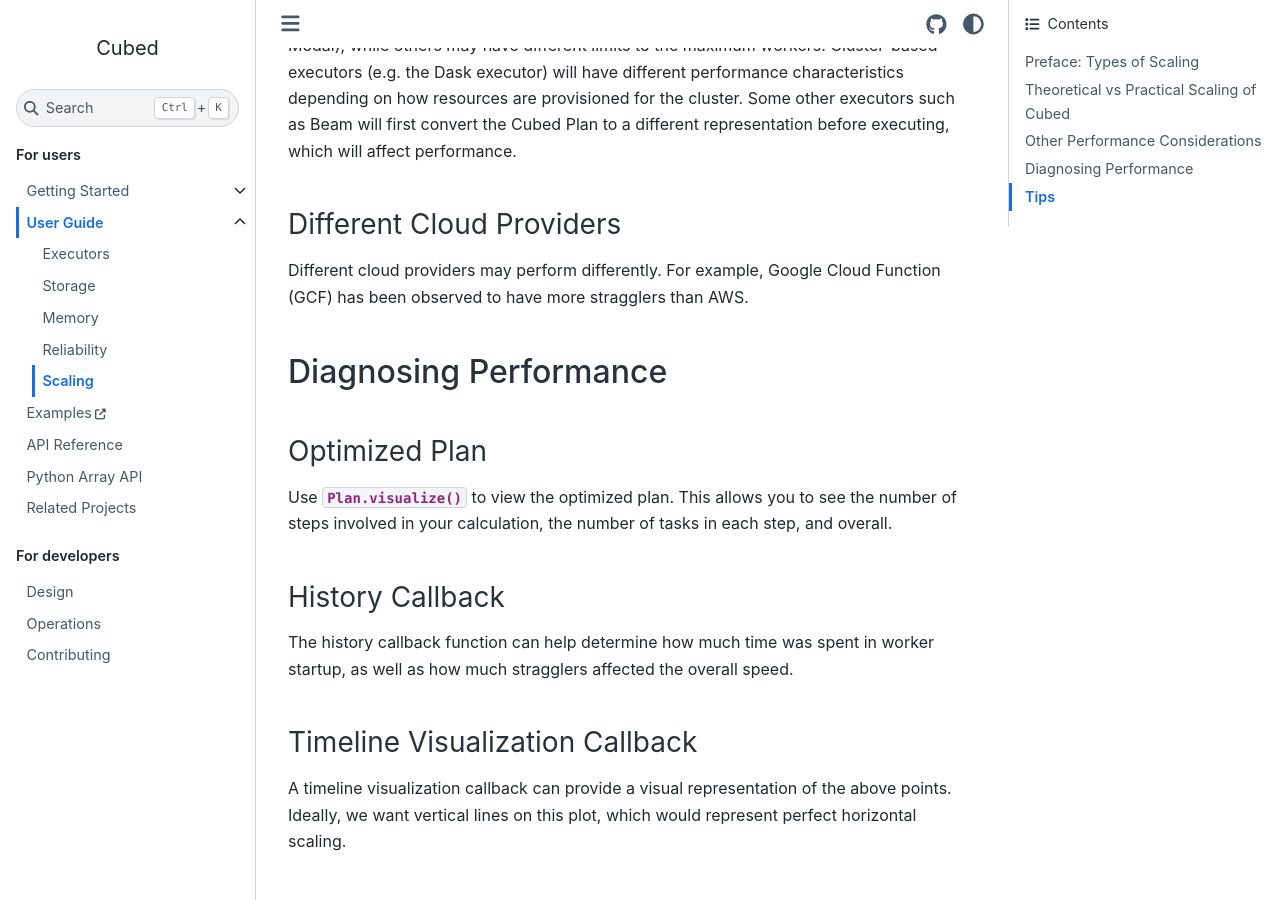
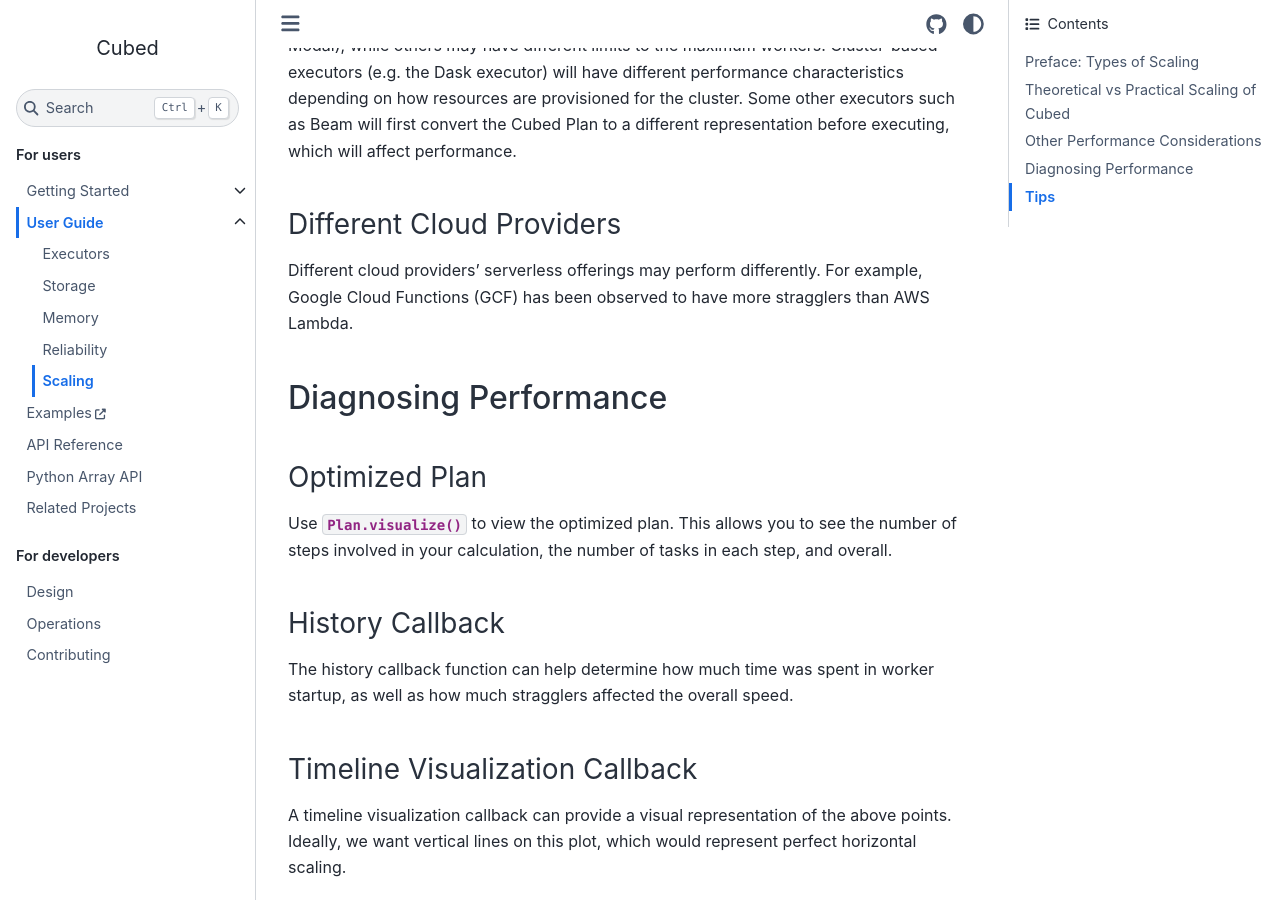
Before and after one commit to cubed-dev/cubed, a Sphinx documentation site: the page built from docs/user-guide/scaling.md, in a window 1280 px wide and 900 px high, scrolled down 2628 px. Built offline with Sphinx 7.4.7 and the Sphinx Book theme 1.1.4, drawn with Linux system fonts in a browser that asks for light colours; pages that are not in the unit, such as notebooks, are missing from menus.

Commit message:
AWS Lambda

```diff
--- a/docs/user-guide/scaling.md
+++ b/docs/user-guide/scaling.md
@@ -75,7 +75,7 @@ Some other executors such as Beam will first convert the Cubed Plan to a differe
 
 ### Different Cloud Providers
 
-Different cloud providers may perform differently. For example, Google Cloud Function (GCF) has been observed to have more stragglers than AWS.
+Different cloud providers' serverless offerings may perform differently. For example, Google Cloud Functions (GCF) has been observed to have more stragglers than AWS Lambda.
 
 
 ## Diagnosing Performance
```
